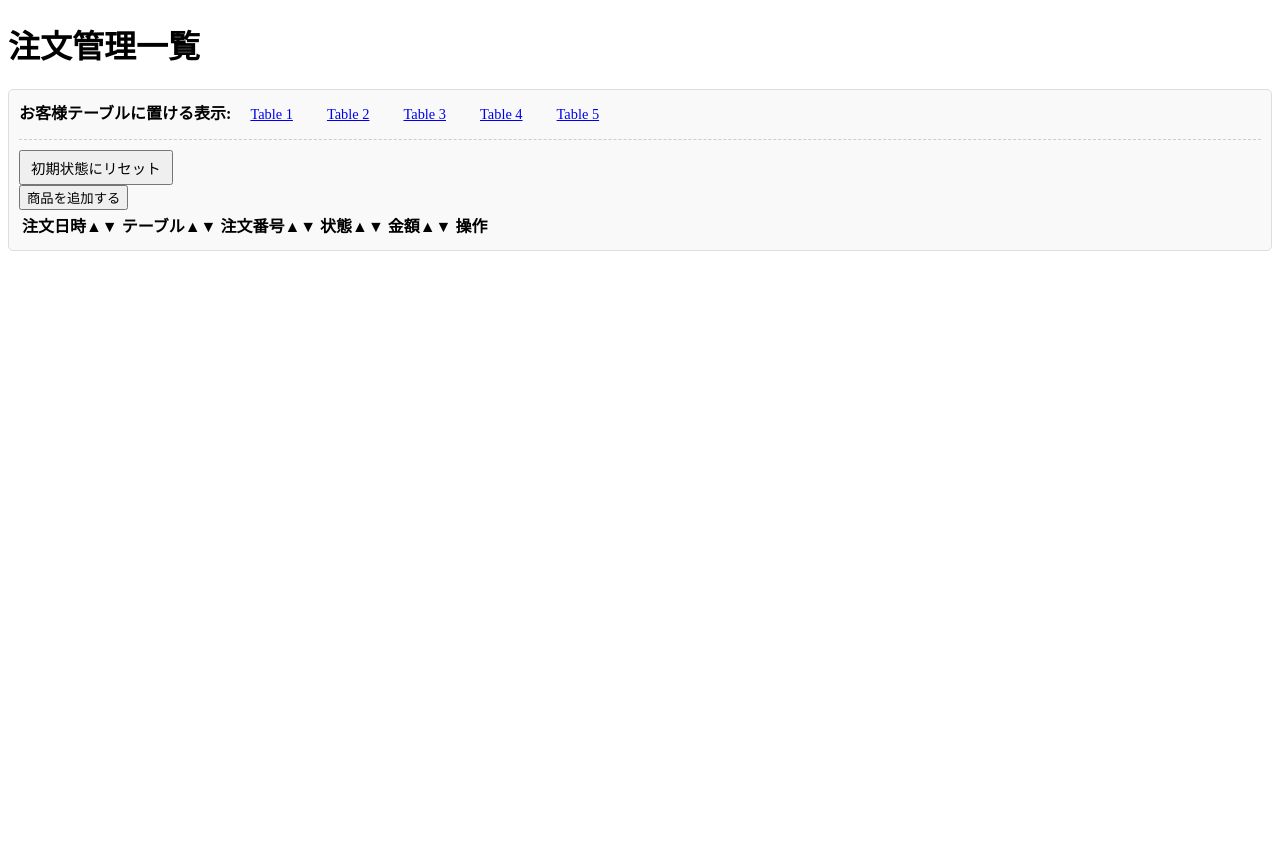
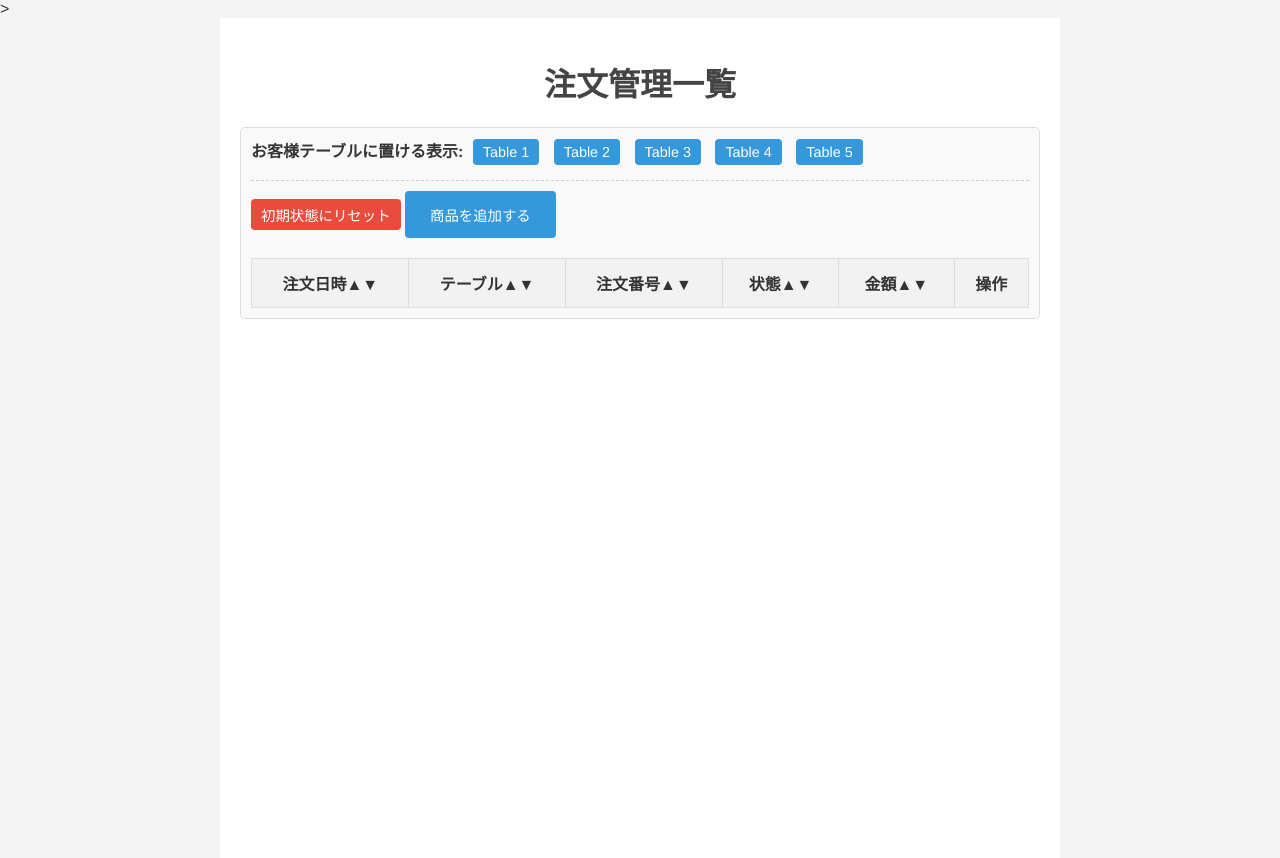
Before and after one commit to Rudeus29/RestaurantSystem-Trial-, a PHP site: page /management.php in a window 1280 px wide. Before the commit the page ends 251 px from the top, so only its background shows below. Run offline with PHP 8.4, Linux system fonts and the light colour scheme; data comes from the database, SQL or seed files in the repository; data that the repository does not hold is empty.

Commit message:
fixed css and some bugs

```diff
--- a/management.php
+++ b/management.php
@@ -22,7 +22,7 @@ $orders = $stmt->fetchAll(PDO::FETCH_ASSOC);
     <meta charset="UTF-8">
     <meta name="viewport" content="width=device-width, initial-scale=1.0">
     <title>管理画面 - 注文一覧</title>
-    <link rel="stylesheet" href="style.css">
+    <link rel="stylesheet" href="./style.css?v=<?= filemtime(__DIR__ . '/style.css') ?>">>
 </head>
 <body>
 
@@ -40,11 +40,9 @@ $orders = $stmt->fetchAll(PDO::FETCH_ASSOC);
             <form action="reset_db.php" method="POST" onsubmit="return confirm('sOrderテーブル、sManagementテーブルをTRUNCATEしてリセットします。本当によろしいですか？');" style="display: inline;">
                 <button type="submit" class="btn btn-red" style="font-size: 0.9em; padding: 5px 10px;">初期状態にリセット</button>
             </form>
-        <div class="container">
-        <a href="additem.php" class="btn brand">
-        <button>商品を追加する</button>
+        <a href="managementitem.php" class="btn brand">
+        <button class="btn btn-blue" style="font-size: 0.9em; padding: 5px 10px;" >商品を追加する</button>
         </a>
-        </div>
     </div>
 
     <table>
--- a/additem.php
+++ b/managementitem.php
@@ -6,13 +6,13 @@
     <title>
         商品追加
     </title>
-    <link rel="stylesheet" href="./additem.css">
+    <link rel="stylesheet" href="./managementitem.css">
 </head>
 
 <body>
     <div class="form-container">
         <h1>商品登録</h1>
-        <form action="addlogic.php" method="post" enctype="multipart/form-data">
+        <form action="managementlogic.php" method="post" enctype="multipart/form-data">
             <label for="name">商品名</label>
             <input type="text" name="name" id="name" maxlength="32" required>
 
@@ -30,7 +30,7 @@
     </div>
     <div class="form-container">
         <h1>カテゴリー登録</h1>
-        <form action="addlogic2.php" method="post" enctype="multipart/form-data">
+        <form action="managementlogic2.php" method="post" enctype="multipart/form-data">
             <label for="categoryId">カテゴリーid</label>
             <input type="number" name="categoryId" id="categoryId" required>
             <label for="categoryName">カテゴリー名前</label>
--- a/reset_db.php
+++ b/reset_db.php
@@ -8,8 +8,6 @@ if ($_SERVER['REQUEST_METHOD'] !== 'POST') {
 }
 
 try {
-    // 外部キー制約がある場合を考慮して、念のためチェックを無効化してTruncateする
-    // 今回の構成では単純なTRUNCATEで良いかもしれないが、安全策をとる
     $pdo->query("SET FOREIGN_KEY_CHECKS = 0");
 
     $pdo->query("TRUNCATE TABLE sOrder");
--- a/style.css
+++ b/style.css
@@ -26,3 +26,299 @@ ul {
     width: 20%;
     height: auto;
   }
+
+body {
+  font-family: "Helvetica Neue", Arial, "Hiragino Kaku Gothic ProN", "Hiragino Sans", Meiryo, sans-serif;
+  margin: 0;
+  padding: 0;
+  background-color: #f4f4f4;
+  color: #333;
+}
+
+.container {
+  max-width: 800px;
+  margin: 0 auto;
+  padding: 20px;
+  background-color: #fff;
+  min-height: 100vh;
+}
+
+h1,
+h2 {
+  text-align: center;
+  color: #444;
+}
+
+/* Category Section */
+.category-section {
+  margin-bottom: 30px;
+}
+
+.category-title {
+  background-color: #333;
+  color: #fff;
+  padding: 10px;
+  border-radius: 5px;
+  margin-bottom: 15px;
+}
+
+/* Item Grid */
+.item-list {
+  display: flex;
+  flex-wrap: wrap;
+  gap: 15px;
+}
+
+.item-card {
+  border: 1px solid #ddd;
+  border-radius: 8px;
+  padding: 15px;
+  width: calc(33.333% - 15px);
+  /* 3 items per row */
+  box-sizing: border-box;
+  text-align: center;
+  cursor: pointer;
+  transition: background-color 0.2s, transform 0.1s;
+  background-color: #fff;
+}
+
+.item-card:hover {
+  background-color: #f9f9f9;
+  transform: translateY(-2px);
+  box-shadow: 0 2px 5px rgba(0, 0, 0, 0.1);
+}
+
+.item-card:active {
+  transform: translateY(0);
+}
+
+.item-name {
+  font-weight: bold;
+  display: block;
+  margin-bottom: 5px;
+}
+
+.item-price {
+  color: #e74c3c;
+  font-weight: bold;
+}
+
+/* Footer / Total Area */
+.footer-bar {
+  position: fixed;
+  bottom: 0;
+  left: 0;
+  width: 100%;
+  background-color: #e74c3c;
+  color: #fff;
+  padding: 15px;
+  text-align: center;
+  font-size: 1.2em;
+  box-shadow: 0 -2px 10px rgba(0, 0, 0, 0.2);
+}
+
+/* Management Table */
+table {
+  width: 100%;
+  border-collapse: collapse;
+  margin-top: 20px;
+}
+
+th,
+td {
+  border: 1px solid #ddd;
+  padding: 12px;
+  text-align: left;
+  white-space: nowrap;
+  /* Prevent wrapping generally */
+}
+
+th {
+  background-color: #f2f2f2;
+  text-align: center;
+}
+
+tr:hover {
+  background-color: #f5f5f5;
+}
+
+.btn {
+  display: inline-block;
+  padding: 8px 15px;
+  background-color: #3498db;
+  color: #fff;
+  text-decoration: none;
+  border-radius: 4px;
+  border: none;
+  font-size: 1rem;
+  cursor: pointer;
+  font-family: inherit;
+  /* Ensure font matches if used on <button> */
+}
+
+.btn:hover {
+  background-color: #2980b9;
+}
+
+/* Red Button Variant */
+.btn-red {
+  background-color: #e74c3c;
+}
+.btn-blue {
+  background-color: #3498db;
+}
+.btn-red:hover {
+  background-color: #c0392b;
+}
+
+/* Responsive */
+@media (max-width: 600px) {
+  .item-card {
+    width: calc(50% - 10px);
+    /* 2 items per row on mobile */
+  }
+}
+
+/* Modal Styles */
+.modal-overlay {
+  position: fixed;
+  top: 0;
+  left: 0;
+  width: 100%;
+  height: 100%;
+  background-color: rgba(0, 0, 0, 0.5);
+  display: flex;
+  justify-content: center;
+  align-items: center;
+  z-index: 1000;
+}
+
+.modal-content {
+  background-color: #fff;
+  padding: 20px;
+  border-radius: 8px;
+  width: 90%;
+  max-width: 400px;
+  text-align: center;
+  box-shadow: 0 4px 15px rgba(0, 0, 0, 0.2);
+  animation: fadeIn 0.2s ease-out;
+}
+
+@keyframes fadeIn {
+  from {
+    opacity: 0;
+    transform: scale(0.9);
+  }
+
+  to {
+    opacity: 1;
+    transform: scale(1);
+  }
+}
+
+.modal-buttons {
+  margin-top: 20px;
+  display: flex;
+  justify-content: space-around;
+  gap: 10px;
+}
+
+.btn-cancel,
+.btn-order {
+  padding: 10px 20px;
+  border: none;
+  border-radius: 5px;
+  font-size: 1em;
+  cursor: pointer;
+  flex: 1;
+}
+
+.btn-cancel {
+  background-color: #95a5a6;
+  color: #fff;
+}
+
+.btn-cancel:hover {
+  background-color: #7f8c8d;
+}
+
+.btn-order {
+  background-color: #e74c3c;
+  color: #fff;
+}
+
+.btn-order:hover {
+  background-color: #c0392b;
+}
+
+/* Quantity Selector */
+.quantity-selector {
+  margin: 15px 0;
+}
+
+.quantity-buttons {
+  display: flex;
+  justify-content: center;
+  gap: 10px;
+  margin-top: 5px;
+}
+
+.btn-qty {
+  width: 40px;
+  height: 40px;
+  border: 1px solid #ddd;
+  background-color: #f9f9f9;
+  border-radius: 50%;
+  font-size: 1.1em;
+  cursor: pointer;
+  transition: all 0.2s;
+}
+
+.btn-qty:hover {
+  background-color: #eee;
+}
+
+.btn-qty.selected {
+  background-color: #3498db;
+  color: #fff;
+  border-color: #3498db;
+}
+
+/* Status Styles */
+.status-eating {
+  color: #e67e22;
+  font-weight: bold;
+  border: 1px solid #e67e22;
+  padding: 2px 6px;
+  border-radius: 4px;
+  background-color: #fdf2e9;
+}
+
+.status-paid {
+  color: #27ae60;
+  font-weight: bold;
+  border: 1px solid #27ae60;
+  padding: 2px 6px;
+  border-radius: 4px;
+  background-color: #eafaf1;
+}
+
+.status-unknown {
+  color: #7f8c8d;
+}
+
+/* Checkout Button */
+.btn-checkout {
+  display: inline-block;
+  padding: 6px 12px;
+  background-color: #2c3e50;
+  color: #fff;
+  border: none;
+  border-radius: 4px;
+  cursor: pointer;
+  font-size: 0.9em;
+}
+
+.btn-checkout:hover {
+  background-color: #1a252f;
+}
```
Also changed, not shown: managementitem.css (renamed from additem.css), managementlogic.php (renamed from addlogic.php), managementlogic2.php (renamed from addlogic2.php).
